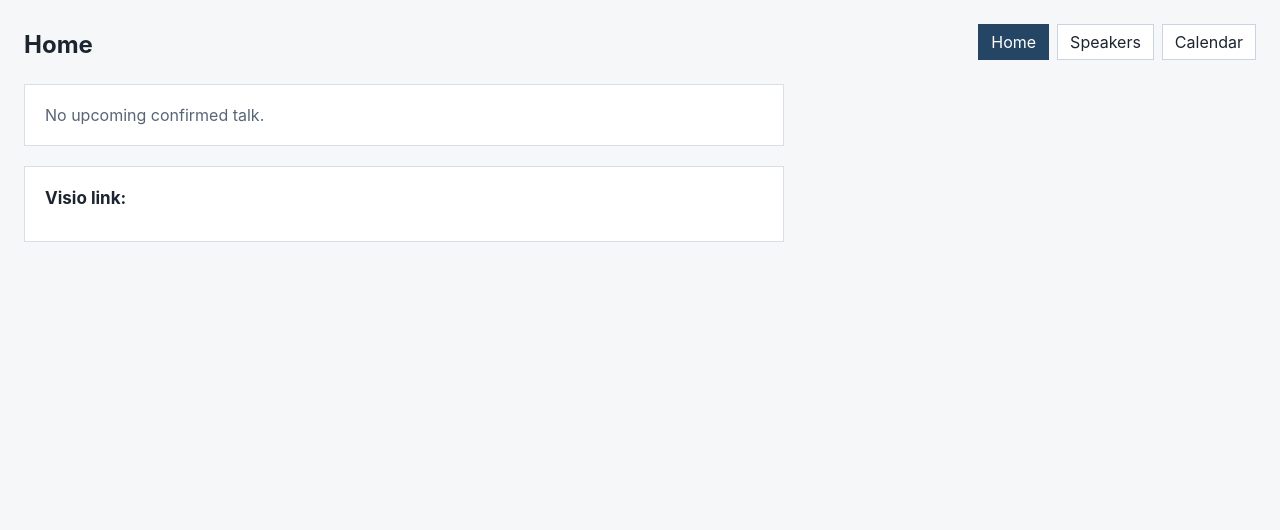
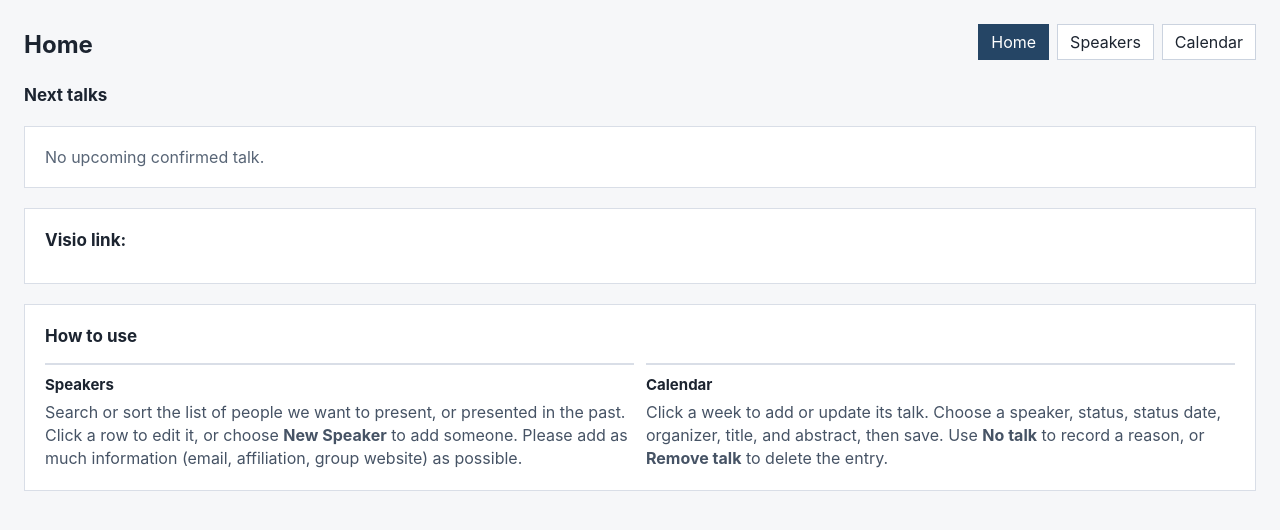
Before and after one commit to Gulliver-Lab/Seminars, a Python web app: template web-app/src/seminars/templates/home.html in a window 1280 px wide. Shown: the top 530 px of the page. Run offline with Jinja, Linux system fonts and the light colour scheme; the template is opened without the code that fills it, so the values that code supplies are empty.

```diff
--- a/web-app/src/seminars/templates/home.html
+++ b/web-app/src/seminars/templates/home.html
@@ -77,7 +77,11 @@
       .content {
         display: grid;
         gap: 20px;
-        max-width: 760px;
+        width: 100%;
+      }
+
+      .section-title {
+        margin: 0;
       }
 
       .panel {
@@ -121,6 +125,38 @@
         color: #586576;
       }
 
+      .how-to-use {
+        display: grid;
+        gap: 16px;
+      }
+
+      .how-to-use h2 {
+        margin-bottom: 0;
+      }
+
+      .how-to-use-grid {
+        display: grid;
+        gap: 12px;
+        grid-template-columns: repeat(2, minmax(0, 1fr));
+      }
+
+      .how-to-use-item {
+        border-top: 2px solid #d9dee7;
+        padding-top: 10px;
+      }
+
+      .how-to-use-item h3 {
+        font-size: 15px;
+        line-height: 1.3;
+        margin: 0 0 6px;
+      }
+
+      .how-to-use-item p {
+        color: #465365;
+        line-height: 1.45;
+        margin: 0;
+      }
+
       .following-talks {
         border-top: 1px solid #e2e7ef;
         display: grid;
@@ -152,6 +188,10 @@
         .nav {
           flex-wrap: wrap;
         }
+
+        .how-to-use-grid {
+          grid-template-columns: 1fr;
+        }
       }
     </style>
   </head>
@@ -167,6 +207,7 @@
       </div>
 
       <div class="content">
+        <h2 class="section-title">Next talks</h2>
         <section class="panel" aria-label="Upcoming confirmed talks">
           {% if next_talk %}
             <div class="talk-details">
@@ -201,6 +242,20 @@
           <h2 id="conference-room-title">Visio link:</h2>
           <a href="{{ conference_room_url }}">{{ conference_room_url }}</a>
         </section>
+
+        <section class="panel how-to-use" aria-labelledby="how-to-use-title">
+          <h2 id="how-to-use-title">How to use</h2>
+          <div class="how-to-use-grid">
+            <div class="how-to-use-item">
+              <h3>Speakers</h3>
+              <p>Search or sort the list of people we want to present, or presented in the past. Click a row to edit it, or choose <strong>New Speaker</strong> to add someone. Please add as much information (email, affiliation, group website) as possible.</p>
+            </div>
+            <div class="how-to-use-item">
+              <h3>Calendar</h3>
+              <p>Click a week to add or update its talk. Choose a speaker, status, status date, organizer, title, and abstract, then save. Use <strong>No talk</strong> to record a reason, or <strong>Remove talk</strong> to delete the entry.</p>
+            </div>
+          </div>
+        </section>
       </div>
     </main>
   </body>
```
Also changed, not shown: web-app/src/seminars/templates/calendar.html (+8 -1 lines), web-app/src/seminars/templates/speakers.html (+25 -6 lines).
